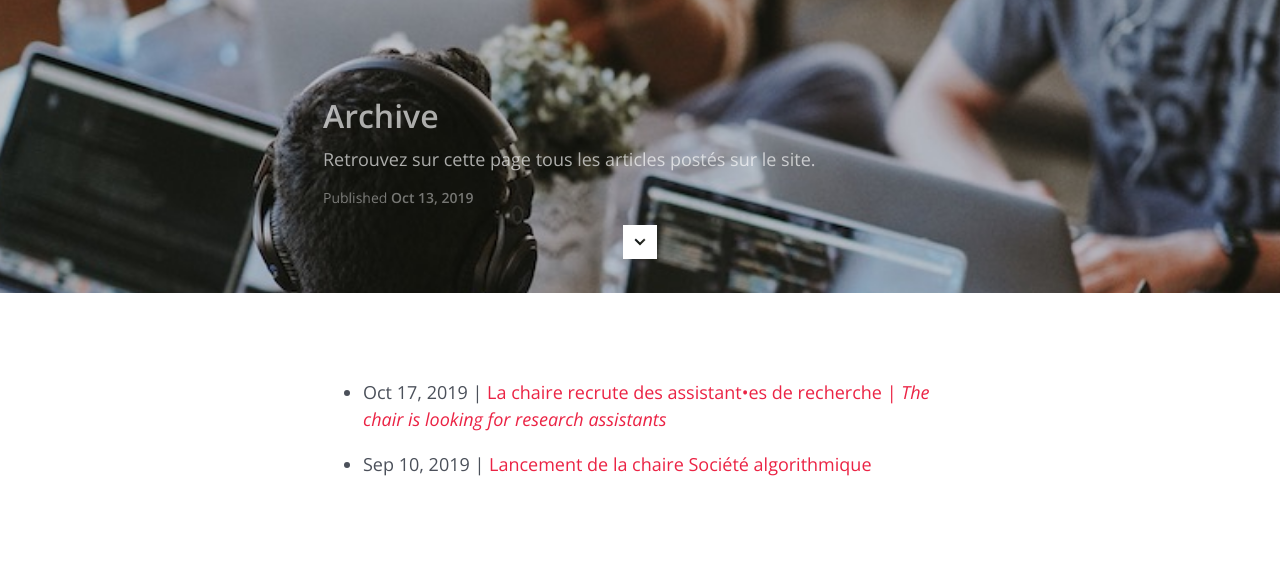
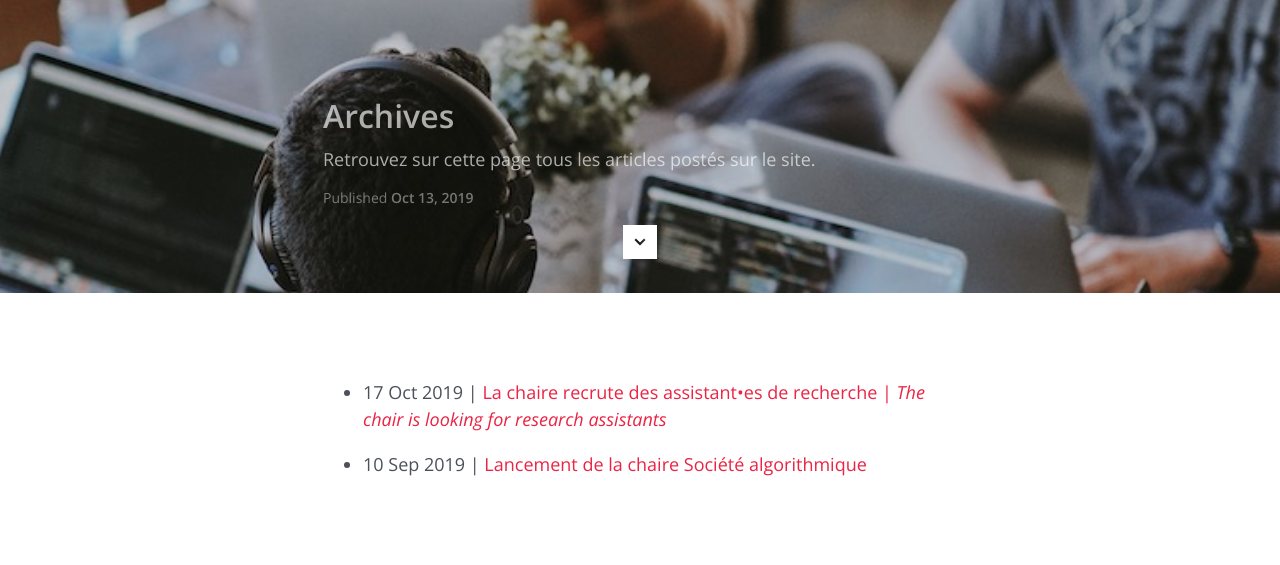
Before and after one commit to gillesbastin/algorithmicsociety, a Jekyll site: the page built from archives.md, in a window 1280 px wide. Shown: the part 307-872 px from the top of the page. Built offline with Jekyll 4.4.1, drawn with Linux system fonts in a browser that asks for light colours.

Commit message:
Update and rename archive.md to archives.md

```diff
--- a/archive.md
+++ b/archives.md
@@ -1,7 +1,7 @@
 ---
 
 layout:		default
-title:  	Archive
+title:  	Archives
 type:		page
 navigation: 	true
 
@@ -16,7 +16,7 @@
         {% for post in site.posts offset: site.pagination + 1 %}
         <ul class="home-page__post-list">
         <li class="post">
-            <span class="date">{{ post.date | date: "%b %-d, %Y" }}</span>
+            <span class="date">{{ post.date | date: "%d %b %Y" }}</span>
                 |
                 <a class="link" href="{{ post.url | relative_url }}">{{ post.title }}</a>
         </li>
```
